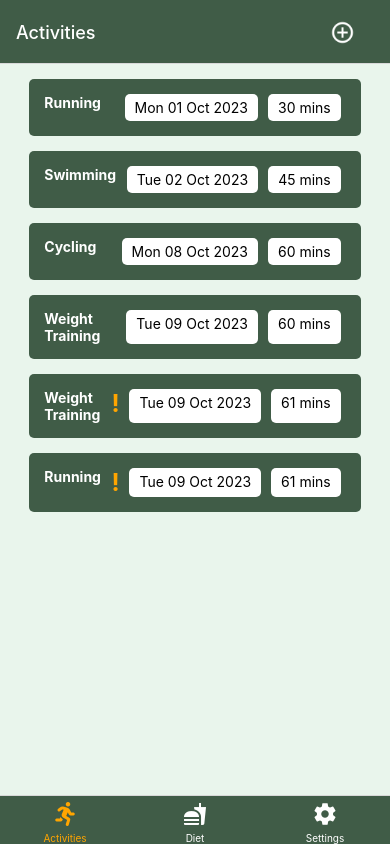
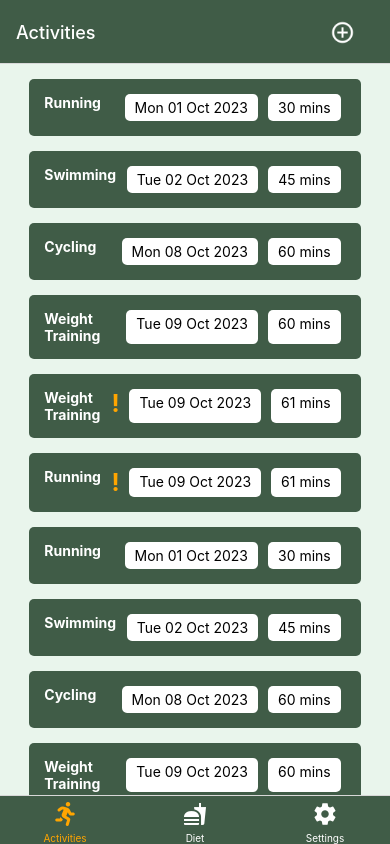
Before and after one commit to daodaojiang622/daodaojiang622-CS5520-FA2024-Vancouver-Assignment2, a React Native app in the folder activity_diet_tracker_app/: screen / in a window 390 px wide. Built offline with nearby package versions, Linux system fonts and the light colour scheme.

Commit message:
data is now getting rendered in the itemlist

```diff
--- a/activity_diet_tracker_app/App.js
+++ b/activity_diet_tracker_app/App.js
@@ -8,7 +8,6 @@ import TabBarIcon from './Components/TabBarIcon';
 import AddActivityScreen from './Screens/AddActivityScreen';
 import ItemsList from './Components/ItemsList';
 import { DataProvider } from './Components/DataContext';
-import { MaterialIcons } from '@expo/vector-icons';
 import AddDietScreen from './Screens/AddDietScreen';
 import Colors from './Utils/Colors';
 import { ThemeProvider, ThemeContext } from './Components/ThemeContext';
@@ -47,7 +46,6 @@ function BottomTabs() {
   const { theme } = useContext(ThemeContext);
 
   return (
-    <DataProvider>
       <Tab.Navigator
         screenOptions={({ route }) => ({
           tabBarIcon: ({ focused }) => (
@@ -85,7 +83,7 @@ function BottomTabs() {
           options={({ navigation }) => ({
             headerRight: () => (
               <Button
-              onPress={() => navigation.navigate('AddActivity')}
+              onPress={() => navigation.navigate('AddDiet')}
               imageSource={addIcon}
             />
             ),
@@ -100,7 +98,6 @@ function BottomTabs() {
           }}
         />
       </Tab.Navigator>
-    </DataProvider>
   );
 }
 export default function App() {
@@ -115,6 +112,7 @@ function AppContent() {
   const { theme } = useContext(ThemeContext);
 
   return (
+    <DataProvider>
       <NavigationContainer>
         <Stack.Navigator
           screenOptions={{
@@ -148,12 +146,6 @@ function AppContent() {
           />
         </Stack.Navigator>
       </NavigationContainer>
+    </DataProvider>
   );
 }
-
-const styles = StyleSheet.create({
-  screenContainer: {
-    flex: 1,
-    zIndex: 1,
-  },
-});
--- a/activity_diet_tracker_app/Components/DataContext.js
+++ b/activity_diet_tracker_app/Components/DataContext.js
@@ -16,11 +16,29 @@ export const DataProvider = ({ children }) => {
     { id: 'd3', name: 'Dinner', date: 'Mon Oct 15 2023', otherData: '400' },
     { id: 'd4', name: 'Dinner', date: 'Mon Oct 15 2023', otherData: '800' },
     { id: 'd5', name: 'Dinner', date: 'Mon Oct 15 2023', otherData: '801' },
+    { id: 'a10', name: 'Running', date: 'Mon 01 Oct 2023', otherData: '30 mins' },
+    { id: 'a20', name: 'Swimming', date: 'Tue 02 Oct 2023', otherData: '45 mins' },
+    { id: 'a30', name: 'Cycling', date: 'Mon 08 Oct 2023', otherData: '60 mins' },
+    { id: 'a40', name: 'Weight Training', date: 'Tue 09 Oct 2023', otherData: '60 mins' },
+    { id: 'a50', name: 'Weight Training', date: 'Tue 09 Oct 2023', otherData: '61 mins' },
+    { id: 'a60', name: 'Running', date: 'Tue 09 Oct 2023', otherData: '61 mins' },
+    { id: 'd10', name: 'Breakfast', date: 'Mon Oct 01 2023', otherData: '200' },
+    { id: 'd20', name: 'Lunch', date: 'Mon Oct 08 2023', otherData: '300' },
+    { id: 'd30', name: 'Dinner', date: 'Mon Oct 15 2023', otherData: '400' },
+    { id: 'd40', name: 'Dinner', date: 'Mon Oct 15 2023', otherData: '800' },
+    { id: 'd50', name: 'Dinner', date: 'Mon Oct 15 2023', otherData: '801' },
   ]);
 
+  // Function to update data
+  const updateData = (newData) => {
+    console.log('Updating data:', newData);
+    setData(prevData => {
+      console.log('Previous data:', prevData);
+      return [...prevData, newData]});
+  };
 
   return (
-    <DataContext.Provider value={data}>
+    <DataContext.Provider value={{ data, updateData }}>
     {children}
     </DataContext.Provider>
   );
--- a/activity_diet_tracker_app/Components/ItemsList.js
+++ b/activity_diet_tracker_app/Components/ItemsList.js
@@ -1,4 +1,4 @@
-import React, { useContext } from 'react';
+import React, { useContext, useEffect } from 'react';
 import { View, Text, StyleSheet, FlatList } from 'react-native';
 import { DataContext } from './DataContext';
 import Colors from '../Utils/Colors';
@@ -6,7 +6,7 @@ import { ThemeContext } from './ThemeContext';
 import SpecialIndicator from './SpecialIndicator';
 
 const ItemsList = ({ type }) => {
-  const data = useContext(DataContext);
+  const { data } = useContext(DataContext);
   const { theme } = useContext(ThemeContext);
 
     // Filter data based on the type prop
@@ -19,7 +19,10 @@ const ItemsList = ({ type }) => {
       return false;
     });
 
-  const renderItem = ({ item }) => (
+  const renderItem = ({ item }) => {
+    console.log('Rendering item:', item.name);
+
+    return (
     <View style={[styles.activityContainer, {backgroundColor: theme.headerColor}]}>
       <Text style={styles.name}>{item.name}</Text>
 
@@ -37,7 +40,7 @@ const ItemsList = ({ type }) => {
         <Text style={styles.data}>{item.otherData}</Text>
       </View>
     </View>
-  );
+  );}
 
   return (
     <FlatList
@@ -66,7 +69,6 @@ const styles = StyleSheet.create({
     fontWeight: 'bold',
   },
   data: {
-    flex: 1,
     textAlign: 'center',
   },
   dataContainer: {
--- a/activity_diet_tracker_app/Components/ScreenWrapper.js
+++ b/activity_diet_tracker_app/Components/ScreenWrapper.js
@@ -15,6 +15,6 @@ export default function ScreenWrapper({ children }) {
 const styles = StyleSheet.create({
   screenContainer: {
     flex: 1,
-    zIndex: 1,
+    flexGrow: 1,
   },
 });
--- a/activity_diet_tracker_app/Screens/AddActivityScreen.js
+++ b/activity_diet_tracker_app/Screens/AddActivityScreen.js
@@ -6,6 +6,7 @@ import DateTimePicker from '@react-native-community/datetimepicker';
 import { useNavigation } from '@react-navigation/native';
 import Colors from '../Utils/Colors';
 import { ThemeContext } from '../Components/ThemeContext';
+import { DataContext } from '../Components/DataContext';
 
 export default function AddActivityScreen() {
   const [open, setOpen] = useState(false);
@@ -14,6 +15,7 @@ export default function AddActivityScreen() {
   const [showDatePicker, setShowDatePicker] = useState(false);
   const navigation = useNavigation();
   const { theme } = useContext(ThemeContext);
+  const { data, updateData } = useContext(DataContext);
 
   const [value, setValue] = useState(null);
   const [items, setItems] = useState([
@@ -39,6 +41,7 @@ export default function AddActivityScreen() {
   }
 
   const validateAndSave = () => {
+
     if (!value) {
       Alert.alert('Validation Error', 'Please select an activity.');
       return;
@@ -51,6 +54,19 @@ export default function AddActivityScreen() {
       Alert.alert('Validation Error', 'Please select a date.');
       return;
     }
+    // Create the new activity object
+    const newActivity = {
+      id: `a${Date.now()}`, // Generate a unique ID
+      name: value,
+      date: date.toLocaleDateString('en-US', { weekday: 'short' }) + ' ' +
+            date.toLocaleDateString('en-US', { month: 'short' }) + ' ' +
+            date.toLocaleDateString('en-US', { day: '2-digit' }) + ' ' +
+            date.getFullYear(),
+      otherData: `${duration} mins`
+    };
+
+    // Update the data state with the new activity
+    updateData(newActivity);
 
     navigation.goBack();
 
--- a/activity_diet_tracker_app/package.json
+++ b/activity_diet_tracker_app/package.json
@@ -17,8 +17,9 @@
     "@react-navigation/stack": "^6.4.1",
     "expo": "~51.0.28",
     "expo-status-bar": "~1.12.1",
-    "react": "18.2.0",
-    "react-native": "0.74.5",
+    "react": "^18.3.1",
+    "react-dom": "^18.3.1",
+    "react-native": "^0.75.4",
     "react-native-dropdown-picker": "^5.4.6",
     "react-native-safe-area-context": "4.10.5",
     "react-native-screens": "3.31.1"
```
Also changed, not shown: 1 other file (tests, documents, lock files or other folders). Lines whose indentation alone changed are shown as unchanged.
